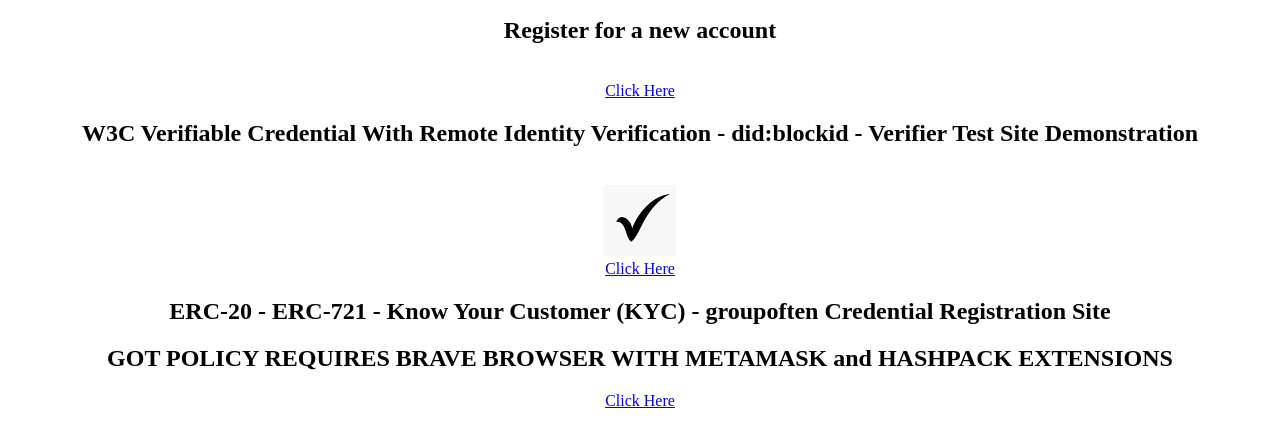
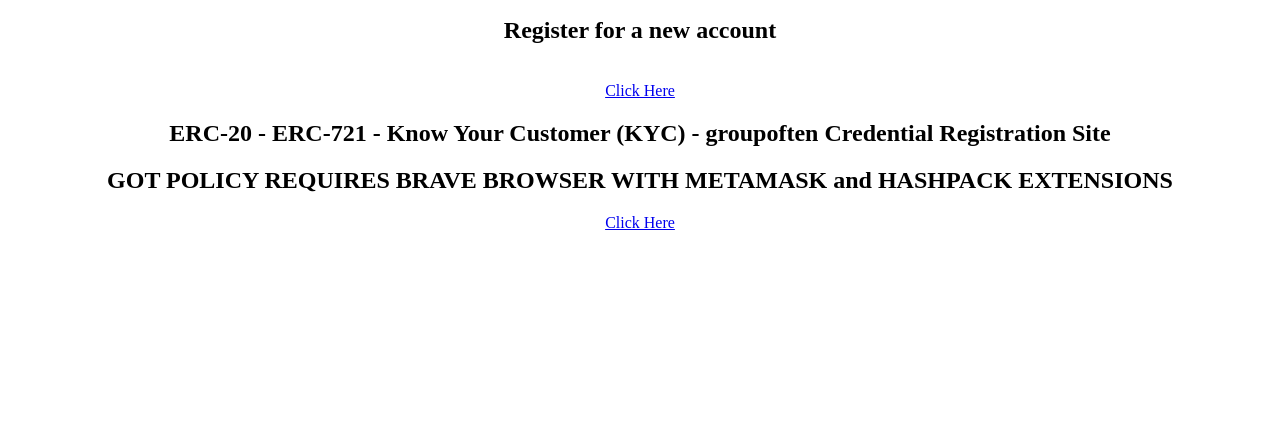
Before and after one commit to eyargholder/Electronic-Credentials-Roadmap, a website: page src/index.html in a window 1280 px wide. Shown: the part 168-612 px from the top of the page. Drawn offline with Linux system fonts and the light colour scheme.

Commit message:
Update index.html
Comment out other credentials and starting with redirect to groupoften.crypto.

```diff
--- a/src/index.html
+++ b/src/index.html
@@ -13,10 +13,10 @@
 	<!-----<a href="https://ipfs.io/ipfs/QmPjqA2R2rnWoiLCqXjeMAKELgzJPnQCz5cekKDZh4Kcpe"> <img src="register.jpg" width=”135″ height=”135″> </a><br>
 	<h2>Group of Ten Member - Class of 2023 - Account Registration - Verifiable Credential With Remote Identity Verification</h2>
 	<a href="https://ipfs.io/ipfs/QmPjqA2R2rnWoiLCqXjeMAKELgzJPnQCz5cekKDZh4Kcpe"> <img src="small-got.jpg" width=”74″ height=”66″> </a><br>
-	<a href="https://ipfs.io/ipfs/QmPjqA2R2rnWoiLCqXjeMAKELgzJPnQCz5cekKDZh4Kcpe">Click Here</a>----->
+	<a href="https://ipfs.io/ipfs/QmPjqA2R2rnWoiLCqXjeMAKELgzJPnQCz5cekKDZh4Kcpe">Click Here</a>
 	<h2>W3C Verifiable Credential With Remote Identity Verification - did:blockid - Verifier Test Site Demonstration</h2><br>
 	<a href="https://gateway.pinata.cloud/ipfs/QmbvixJke5wdhwqv8aq8vFD6b3RLR3MT5ViZaG9h4jAmXu/#0"> <img src="small-check.jpg" width=”74″ height=”71″> </a><br>
-	<a href="https://1KosmosB2CDemo.b2clogin.com/1KosmosB2CDemo.onmicrosoft.com/oauth2/v2.0/authorize?p=B2C_1_1Kosmos-B2C-sign-up-in&client_id=50b1a3b2-41ff-4063-b1dc-e0894f602411&nonce=defaultNonce&redirect_uri=https%3A%2F%2Fjwt.ms&scope=openid&response_type=code&prompt=login">Click Here</a>
+	<a href="https://1KosmosB2CDemo.b2clogin.com/1KosmosB2CDemo.onmicrosoft.com/oauth2/v2.0/authorize?p=B2C_1_1Kosmos-B2C-sign-up-in&client_id=50b1a3b2-41ff-4063-b1dc-e0894f602411&nonce=defaultNonce&redirect_uri=https%3A%2F%2Fjwt.ms&scope=openid&response_type=code&prompt=login">Click Here</a>----->
 	<h2>ERC-20 - ERC-721 - Know Your Customer (KYC) - groupoften Credential Registration Site</h2>
 	<h2>GOT POLICY REQUIRES BRAVE BROWSER WITH METAMASK and HASHPACK EXTENSIONS</h2>
 	<a href="https://groupoften.crypto">Click Here</a>
```
